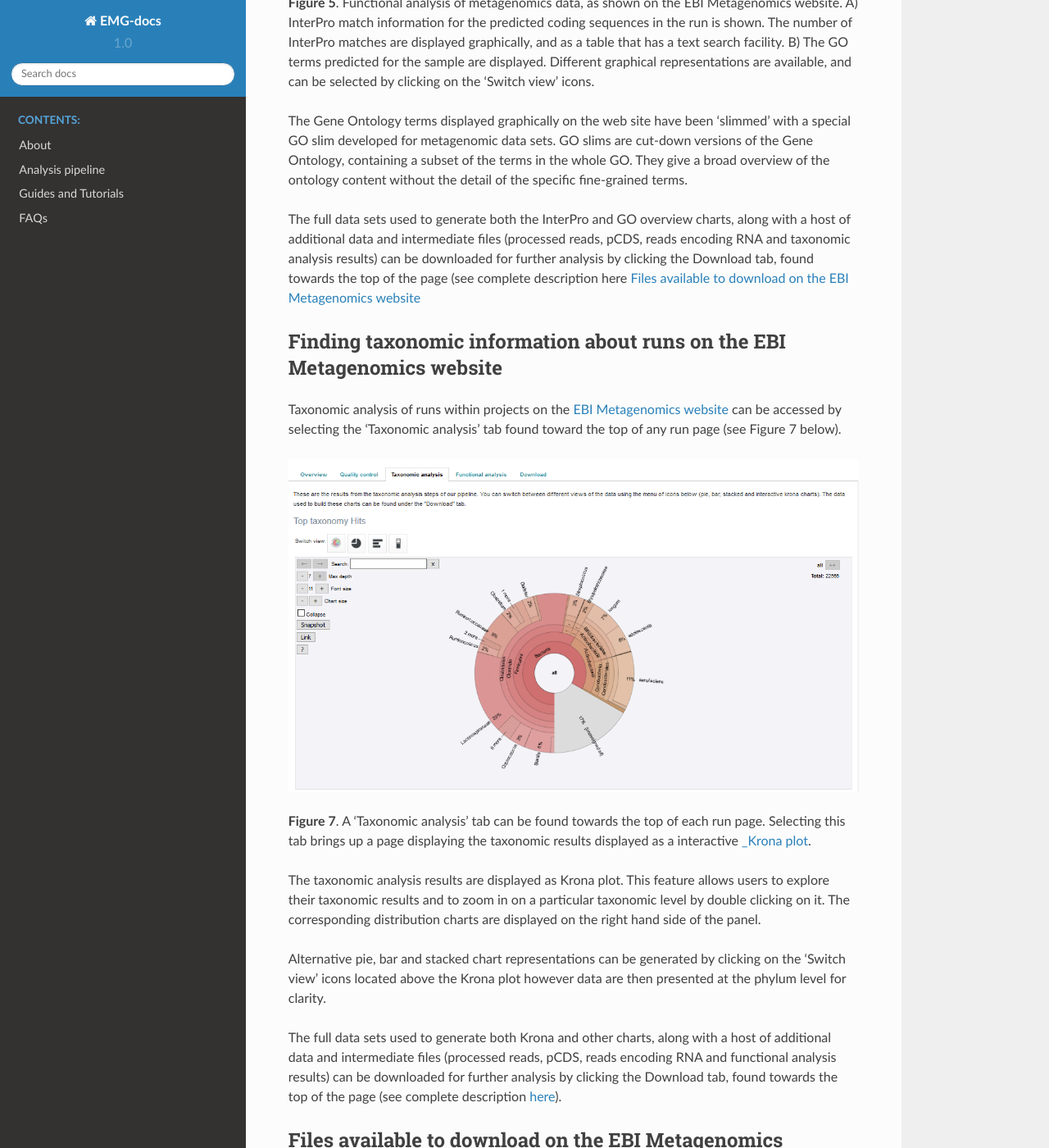
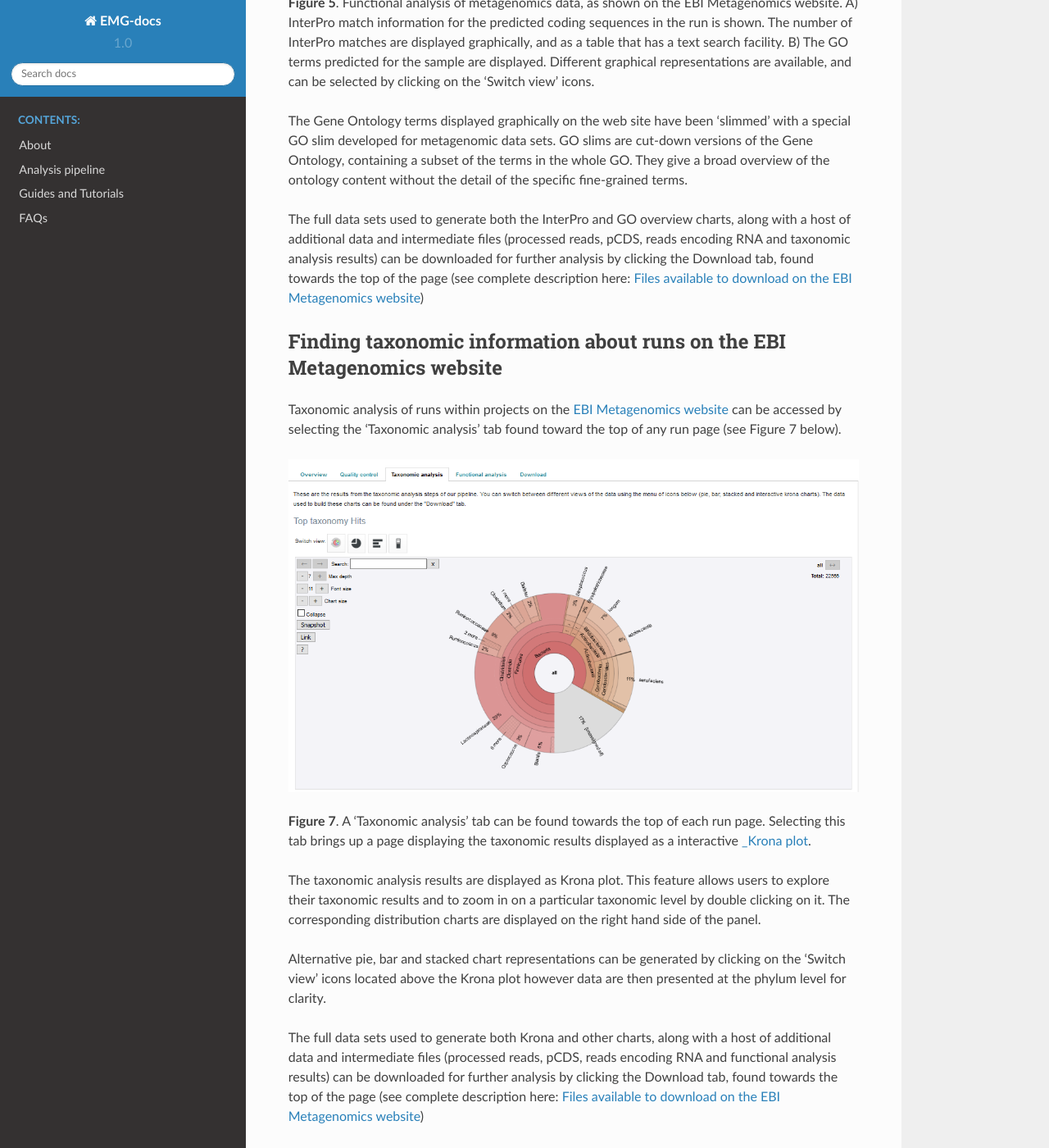
Before and after one commit to EBI-Metagenomics/EMG-docs, a Sphinx documentation site: the page built from docs/portal.rst, in a window 1280 px wide and 1400 px high, scrolled down 3420 px. Shown: the whole window at 82% size. Built offline with Sphinx 7.4.7 and the Read the Docs theme 2.0.0, drawn with Linux system fonts in a browser that asks for light colours.

Commit message:
Update portal.rst

```diff
--- a/docs/portal.rst
+++ b/docs/portal.rst
@@ -56,7 +56,7 @@ Below this first bar chart, two other charts display the InterPro match informat
 
 The Gene Ontology terms displayed graphically on the web site have been ‘slimmed’ with a special GO slim developed for metagenomic data sets. GO slims are cut-down versions of the Gene Ontology, containing a subset of the terms in the whole GO. They give a broad overview of the ontology content without the detail of the specific fine-grained terms.
 
-The full data sets used to generate both the InterPro and GO overview charts, along with a host of additional data and intermediate files (processed reads, pCDS, reads encoding RNA and taxonomic analysis  results) can be downloaded for further analysis by clicking the Download tab, found towards the top of the page (see complete description here `Files available to download on the EBI Metagenomics website`_
+The full data sets used to generate both the InterPro and GO overview charts, along with a host of additional data and intermediate files (processed reads, pCDS, reads encoding RNA and taxonomic analysis  results) can be downloaded for further analysis by clicking the Download tab, found towards the top of the page (see complete description here: `Files available to download on the EBI Metagenomics website`_)
 
 ------------------------------------------------------------------------
 Finding taxonomic information about runs on the EBI Metagenomics website
@@ -71,7 +71,7 @@ The taxonomic analysis results are displayed as Krona plot. This feature allows
 
 Alternative pie, bar and stacked chart representations can be generated by clicking on the ‘Switch view’ icons located above the Krona plot however data are then presented at the phylum level for clarity.
 
-The full data sets used to generate both Krona and other charts, along with a host of additional data and intermediate files (processed reads, pCDS, reads encoding RNA and functional analysis results) can be downloaded for further analysis by clicking the Download tab, found towards the top of the page (see complete description `here <https://github.com/ProteinsWebTeam/EMG-docs/blob/master/docs/analysis.rst>`__).
+The full data sets used to generate both Krona and other charts, along with a host of additional data and intermediate files (processed reads, pCDS, reads encoding RNA and functional analysis results) can be downloaded for further analysis by clicking the Download tab, found towards the top of the page (see complete description here: `Files available to download on the EBI Metagenomics website`_)
 
 -----------------------------------------------------------
 Files available to download on the EBI Metagenomics website
```
